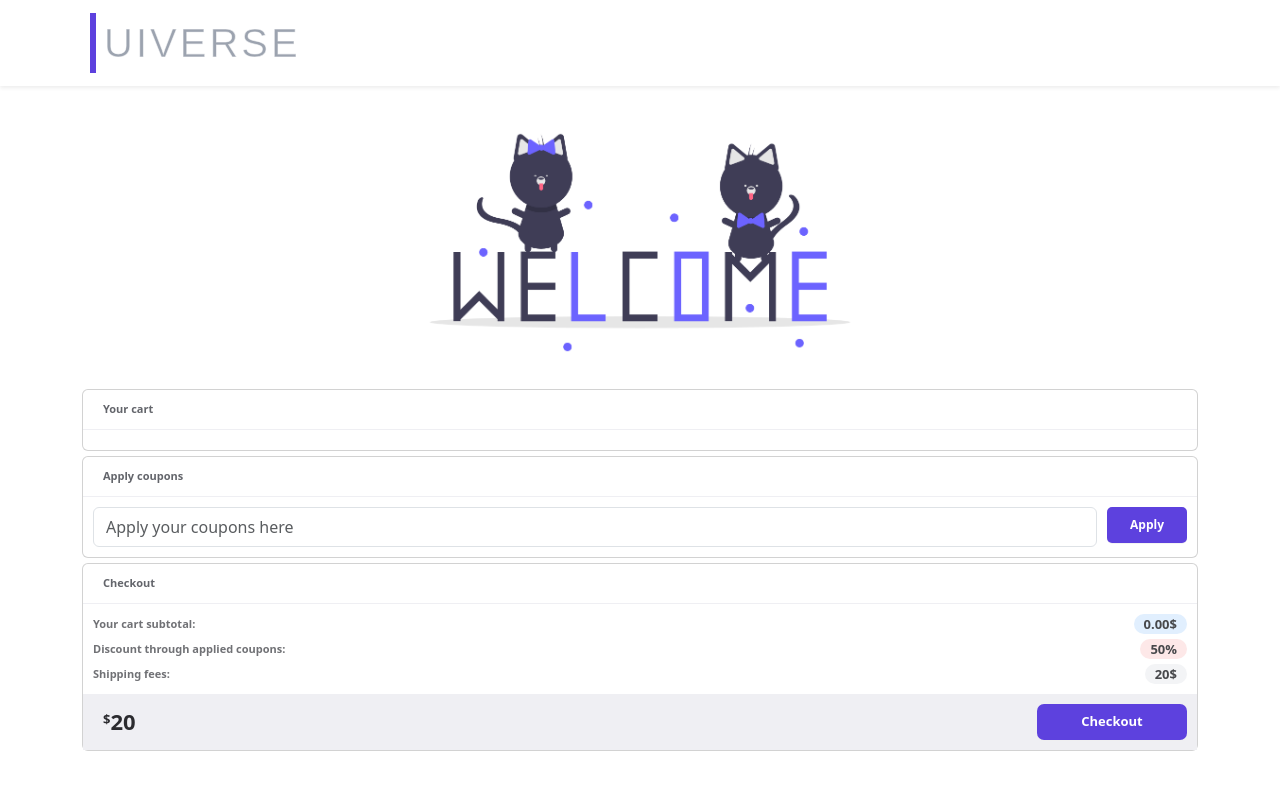
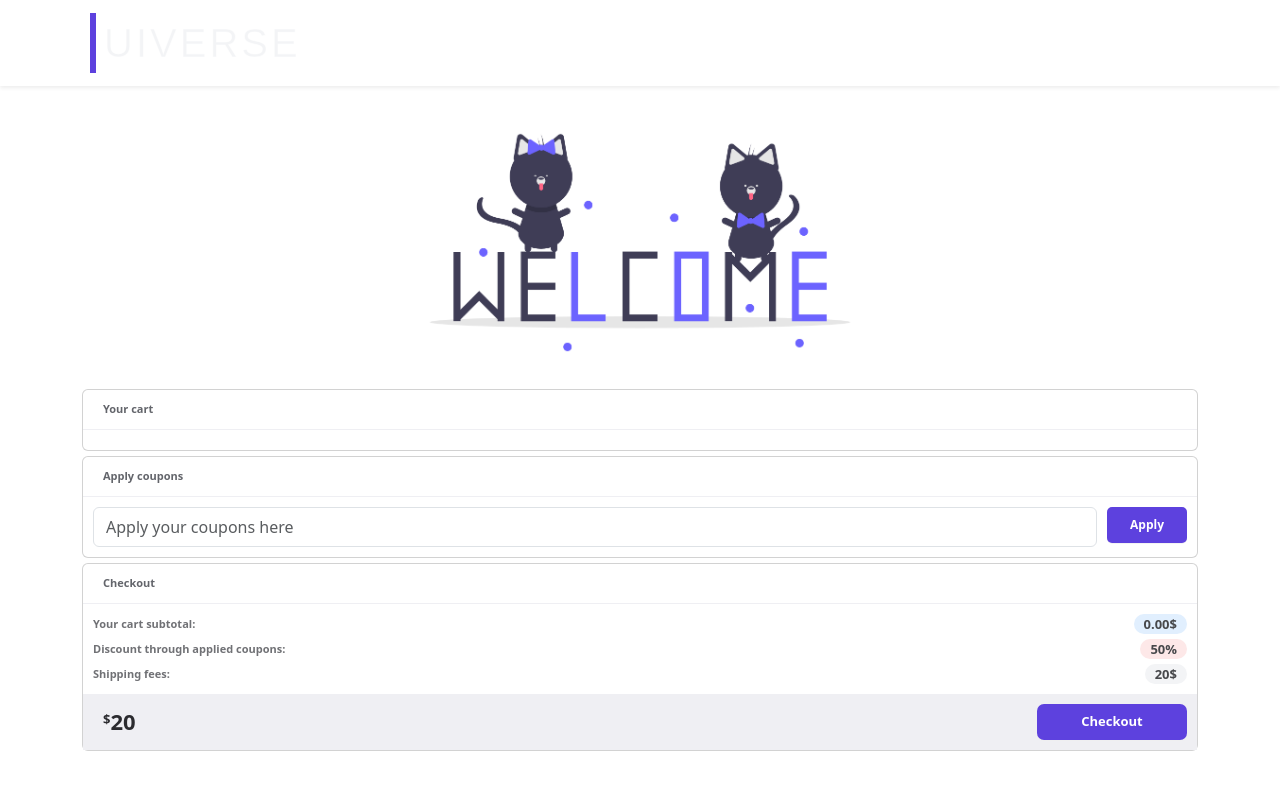
Before and after one commit to MoatazSalah306/Friday_React_Store, a React (Create React App) app: page /cart in a window 1280 px wide. Shown: the top 790 px of the page. Built offline with nearby package versions, Linux system fonts and the light colour scheme.

Commit message:
Update AppNavbar.js

```diff
--- a/src/components/AppNavbar.js
+++ b/src/components/AppNavbar.js
@@ -15,7 +15,7 @@ function AppNavbar(){
           <Container>
             <Link to={"cart"} className="navbar-brand">
                <div>
-                  <button data-text="Awesome" className="button text-gray-400 ms-2">
+                  <button data-text="Awesome" className="button text-gray-100 ms-2">
                     <span className="actual-text">&nbsp;uiverse&nbsp;</span>
                     <span className="hover-text" aria-hidden="true">&nbsp;uiverse&nbsp;</span>
                   </button>
```
